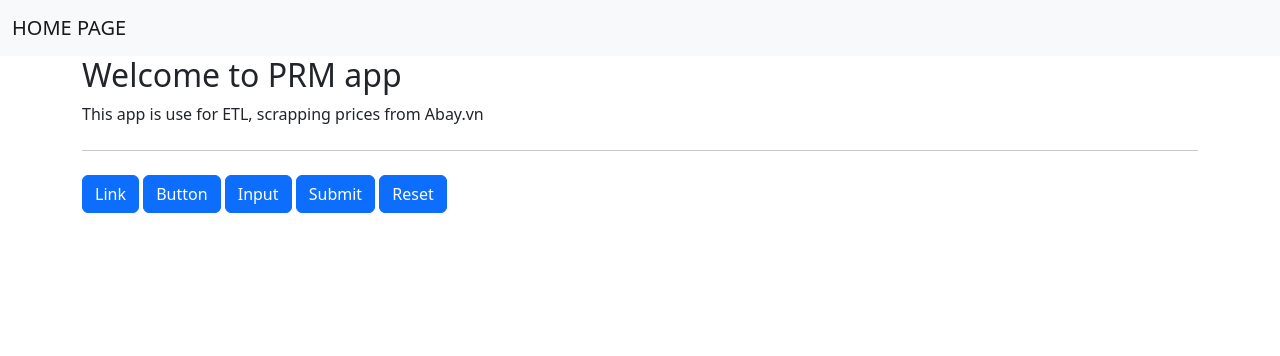
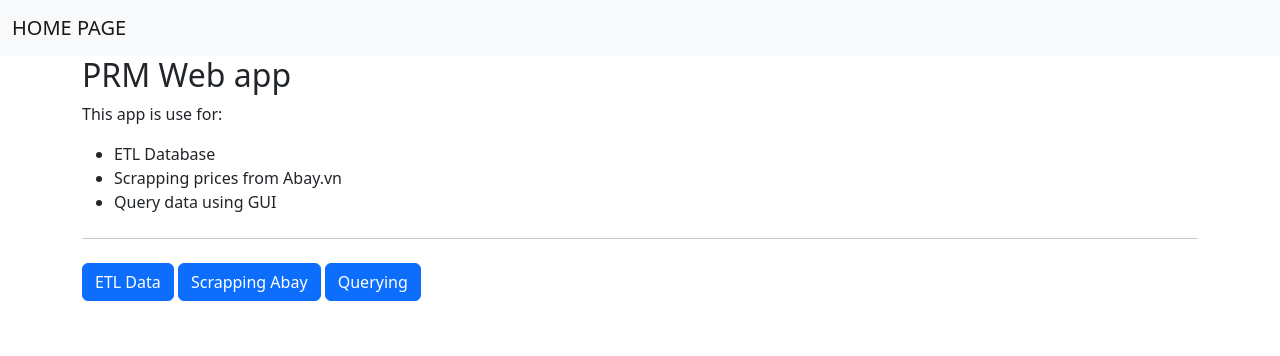
Before and after one commit to nmtMike/VTA_server, a Flask app: page / in a window 1280 px wide. Shown: the top 356 px of the page. Run offline with Flask 2, Linux system fonts and the light colour scheme.

Commit message:
modified:   server.py 	new file:   templates/ETL_data.html 	modified:   templates/home_page.html

```diff
--- a/server.py
+++ b/server.py
@@ -7,5 +7,9 @@
     return render_template('home_page.html')
 
 
+@app.route('/ETL_Data')
+def ELT():
+    return render_template('ETL_data.html')
+
 if __name__ == '__main__':
     app.run()
--- a/templates/home_page.html
+++ b/templates/home_page.html
@@ -3,17 +3,23 @@
 
 <div class="container">
     <h2>
-        Welcome to PRM app
+        PRM Web app
     </h2>
     <p>
-        This app is use for ETL, scrapping prices from Abay.vn
+        This app is use for:
     </p>
+    <ul>
+        <li>ETL Database</li>
+        <li>Scrapping prices from Abay.vn</li>
+        <li>Query data using GUI</li>
+    </ul>
+
     <hr class="my-4">
-    <a class="btn btn-primary" href="#" role="button">Link</a>
-    <button class="btn btn-primary" type="submit">Button</button>
-    <input class="btn btn-primary" type="button" value="Input">
-    <input class="btn btn-primary" type="submit" value="Submit">
-    <input class="btn btn-primary" type="reset" value="Reset">
+    <a class="btn btn-primary" href="/ETL_Data" role="button">ETL Data</a>
+    <a class="btn btn-primary" href="#" role="button">Scrapping Abay</a>
+    <a class="btn btn-primary" href="#" role="button">Querying</a>
+
+
 </div>
 
 {% endblock %}
```
Also changed, not shown: templates/ETL_data.html (added, +14 -0 lines).
